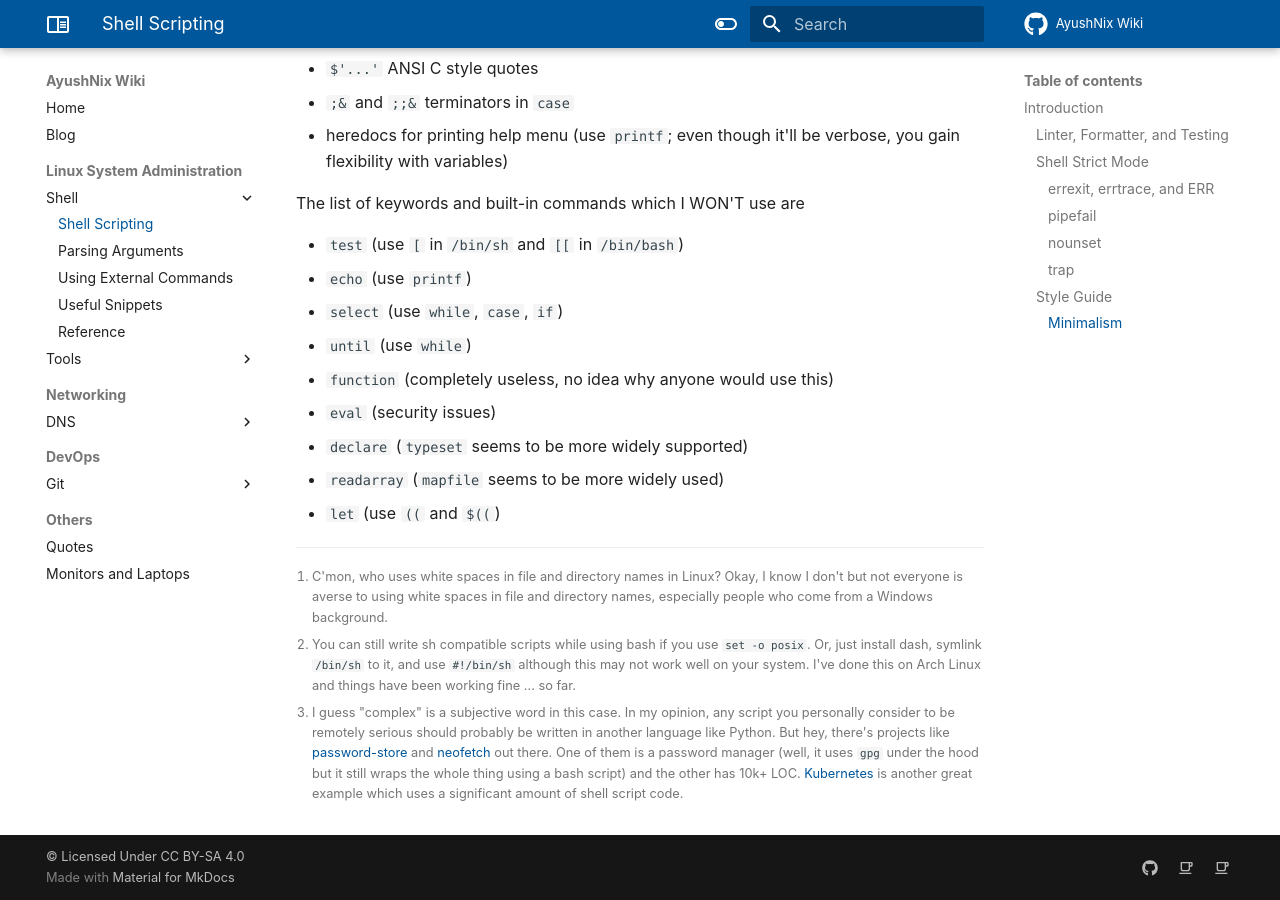
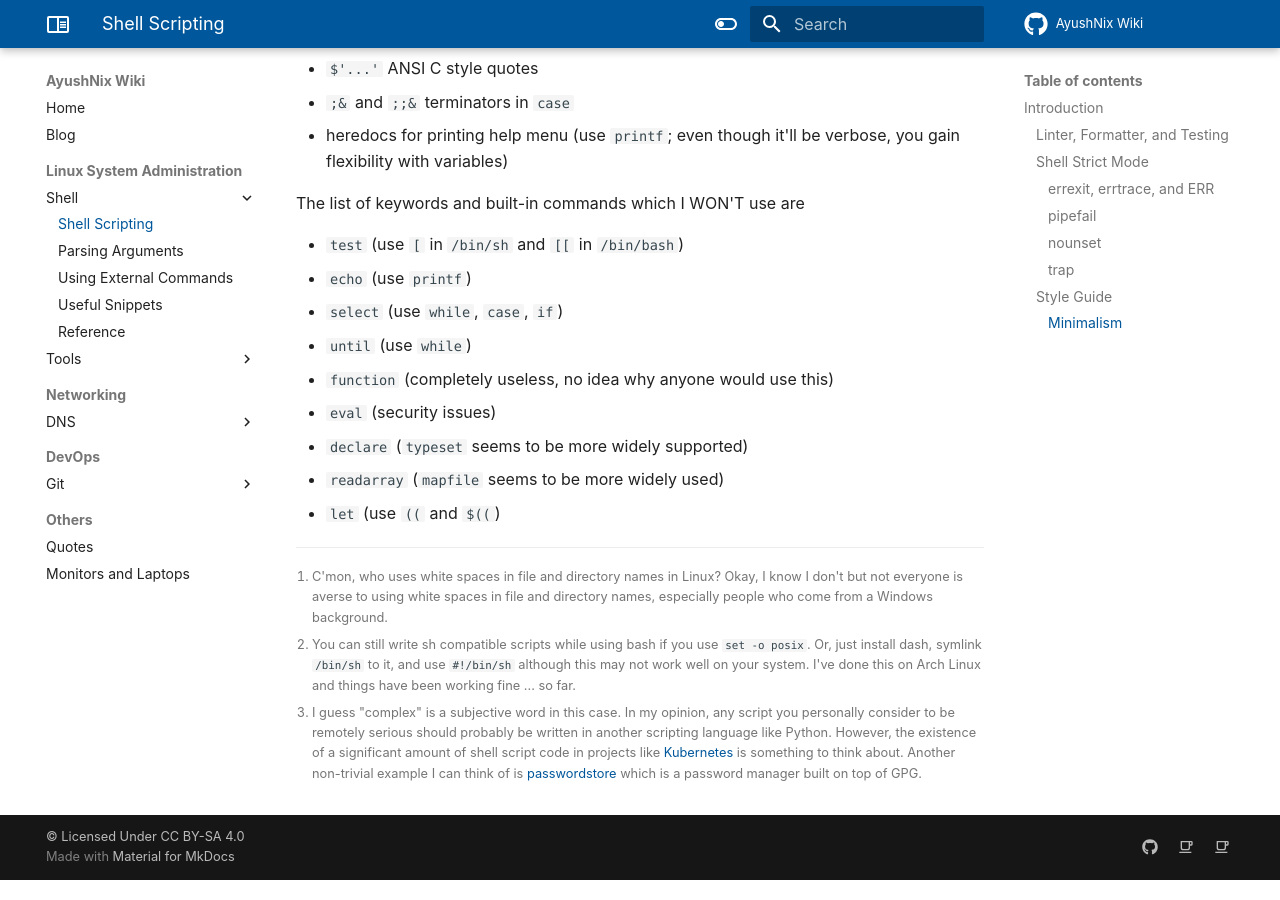
Before and after one commit to ayushnix/wiki, an MkDocs documentation site: the page built from docs/sysadmin/shell/scripting.md, in a window 1280 px wide and 900 px high, scrolled down 6004 px. Built offline with MkDocs 1.6.1 and Material for MkDocs 9.7.7, drawn with Linux system fonts in a browser that asks for light colours; comment, search, counter and statistics services are not loaded; some of the changed text lies outside the part shown.

Commit message:
minor cosmetic changes to scripting 101

```diff
--- a/docs/sysadmin/shell/scripting.md
+++ b/docs/sysadmin/shell/scripting.md
@@ -242,7 +242,8 @@
     writing trivial shell scripts. If you need arrays, either use `#!/bin/bash` or a better
     programming language[^3].
 
-- don't use external programs like `sed`, `awk`, `tr`, `cut`, `find` if you don't need to
+- [don't use external programs](using_external_commands.md) like `sed`, `awk`, `tr`, `cut`, `find`
+  if you don't need to
 
     One of the primary issues with writing shell scripts is that they lack robust error handling.
     `set -e` isn't really a solution and our so-called "strict mode" is mostly duct tape. The lack
@@ -310,10 +311,9 @@
 
 [^3]:
 I guess "complex" is a subjective word in this case. In my opinion, any script you personally
-consider to be remotely serious should probably be written in another language like Python. But hey,
-there's projects like
-[password-store](https://git.zx2c4.com/password-store/tree/src/password-store.sh) and
-[neofetch](https://github.com/dylanaraps/neofetch/blob/master/neofetch) out there. One of them is a
-password manager (well, it uses `gpg` under the hood but it still wraps the whole thing using a bash
-script) and the other has 10k+ LOC. [Kubernetes](https://github.com/kubernetes/kubernetes) is
-another great example which uses a significant amount of shell script code.
+consider to be remotely serious should probably be written in another scripting language like
+Python. However, the existence of a significant amount of shell script code in projects like
+[Kubernetes](https://github.com/kubernetes/kubernetes) is something to think about. Another
+non-trivial example I can think of is
+[passwordstore](https://git.zx2c4.com/password-store/tree/src/password-store.sh) which is a password
+manager built on top of GPG.
```
Also changed, not shown: other parts of docs/sysadmin/shell/scripting.md (+2 -2 lines).
